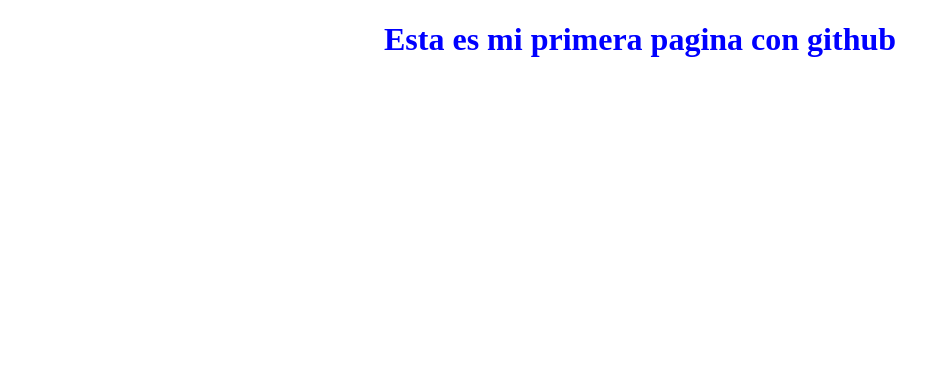
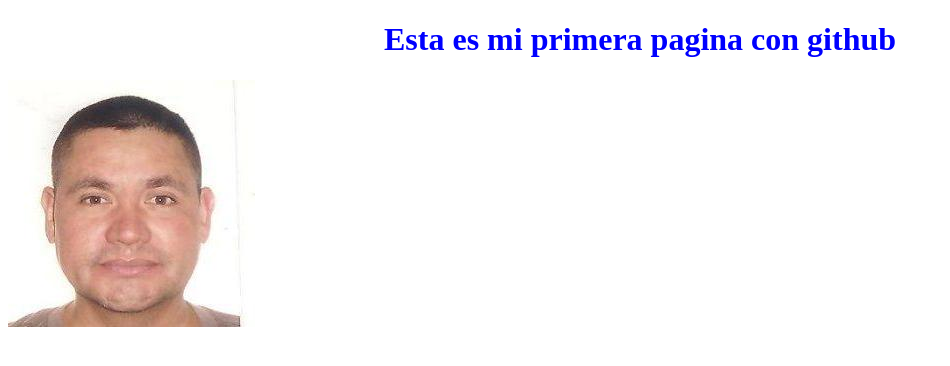
Before and after one commit to rosalio-morales-barajas/rosalio-morales-barajas.github.io, a plain HTML site: page index.html in a window 1280 px wide. Shown: the whole page, without its empty margins (0-950 px from the left). Drawn offline with Linux system fonts and the light colour scheme.

Commit message:
Se agrego una imagen al html...

```diff
--- a/index.html
+++ b/index.html
@@ -8,6 +8,6 @@
 </head>
 <body>
     <h1>Esta es mi primera pagina con github</h1>
-    <img />
+    <img src="images/me.jpeg"/>
 </body>
 </html>
```
Also changed, not shown: images/me.jpeg (added).
